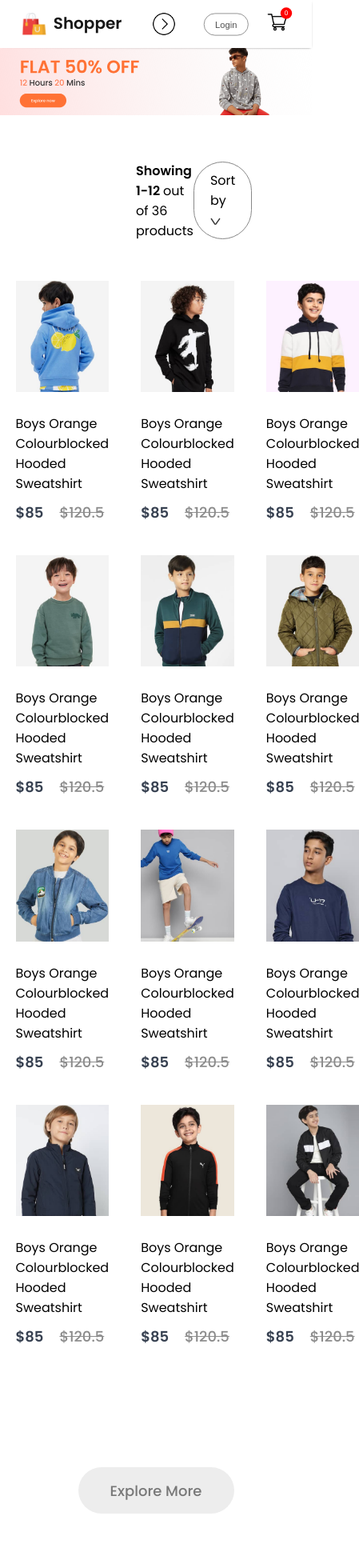
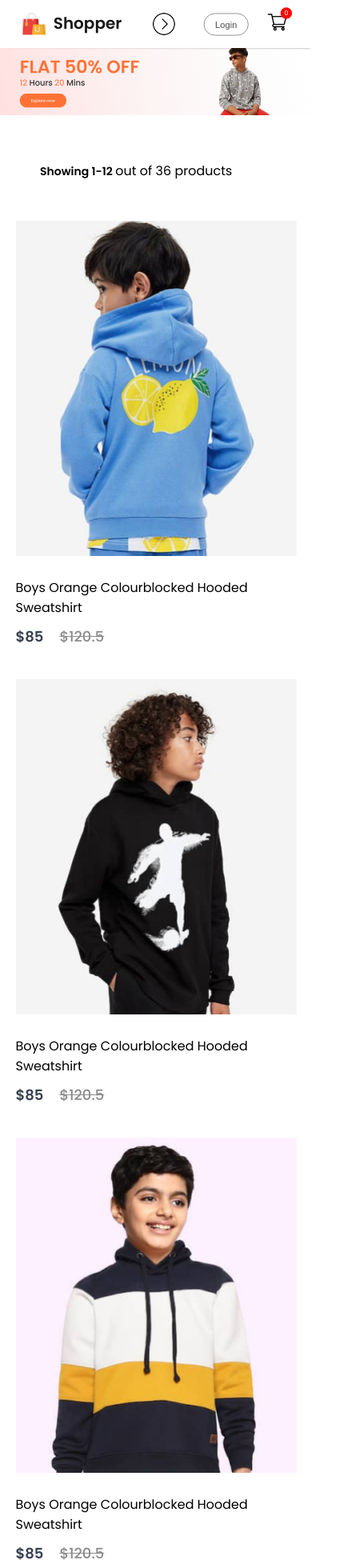
Before and after one commit to pawanrajora143/E-commerce-project, a React (Create React App) app: page /kids in a window 390 px wide. Shown: the top 1960 px of the page at 80% size, 449 px wide, since content can reach past the window. Built offline with nearby package versions, Linux system fonts and the light colour scheme.

Commit message:
responsive other pages

```diff
--- a/src/Components/Footer/Footer.css
+++ b/src/Components/Footer/Footer.css
@@ -68,6 +68,15 @@
 }
 
 
+@media (max-width:768px){
+
+
+    .footer{
+        width: 100%;
+       padding: 50px 50px;
+    }
+    }
+
 
 @media(max-width:500px){
     .footer{
--- a/src/Components/Hero/Hero.css
+++ b/src/Components/Hero/Hero.css
@@ -69,6 +69,42 @@ font-weight: 500;
 
 
 
+@media (max-width:1100px){
+
+
+    .hero{
+       padding: 50px 50px;
+    }
+
+    .hero_left{
+        width: 60%;
+        /* background-color: #ff4141; */
+    }
+
+    .hero_left h2{
+        margin-bottom: 20px;
+    }
+
+
+    .hero_left p{
+        font-size: 40px;
+        line-height: 1.6em;
+    }
+
+    .hero-right {
+
+        width: 40%;
+    }
+    .hero-right img {
+        width:80%;
+    }
+
+
+
+    }
+
+
+
 
 
 
@@ -109,6 +145,45 @@ font-weight: 500;
     }
 
 }
+
+
+
+
+@media (max-width:768px){
+
+
+    .hero{
+       padding: 50px 50px;
+    }
+
+
+    }
+
+
+    @media (max-width:600px){
+
+
+        .hero{
+           flex-direction: column;
+           gap: 50px;
+        }
+        .hero_left{
+            width: 100%;
+            padding: 0px 0px 0px 0px;
+        }
+        .hero_right{
+            width: 100%;
+        }
+        .hero-right {
+            display: flex;
+            align-items: center;
+            justify-content: center;
+            width: 100%;
+        }
+
+
+        }
+
 
 
 @media(max-width: 500px){
--- a/src/Components/Navbar/Navbar.css
+++ b/src/Components/Navbar/Navbar.css
@@ -202,4 +202,15 @@
     .nav-login-cart{
         transform: scale(0.8);
     }
+
+    .nav-menu {
+        height: 100vh;
+        top: 50px;
+        flex-flow: column;
+        gap: 50px;
+        position: fixed;
+        /* top: 0;
+        left: 0; */
+        z-index: 99;
+    }
 }
--- a/src/Components/NewCollection/NewCollection.css
+++ b/src/Components/NewCollection/NewCollection.css
@@ -4,7 +4,7 @@
     flex-direction: column;
     align-items: center;
     padding: 50px 0px;
-    margin-bottom: 100px;
+    /* margin-bottom: 100px; */
     width: 100%;
 }
 
@@ -39,6 +39,19 @@
 }
 
 
+@media (max-width:768px){
+
+
+    .collections{
+        display: grid;
+        grid-template-columns: 1fr 1fr;
+        gap: 4%;
+        padding: 50px 50px 250px 50px;
+    }
+
+    }
+
+
 @media(max-width:500px){
     .collections{
         width: 100%;
@@ -46,7 +59,11 @@
         flex-direction: column;
         gap: 50px;
         margin-bottom: 0px;
+        padding-bottom: 0px;
+        padding: 50px 15px 50px 15px;
     }
+
+
 
 
 .new-collections{
--- a/src/Components/Offers/Offers.css
+++ b/src/Components/Offers/Offers.css
@@ -51,6 +51,29 @@
 
 
  }
+ .offers-right img{
+    width: 100%;
+
+
+ }
+
+
+
+
+ @media(max-width:1100px){
+
+   .offers{
+      width: 100%;
+      display: flex;
+      margin: auto;
+      padding: 0px 50px;
+      margin-bottom:0px;
+      background: linear-gradient(180deg, #fde1ff, #e1ffea22 60%);
+      margin-top: 50px;
+
+  }
+
+ }
 
 
  @media(max-width:992px){
@@ -68,6 +91,24 @@
 
 
  }
+
+
+ @media (max-width:768px){
+
+
+   .offers{
+      width: 100%;
+      display: flex;
+      margin: auto;
+      padding: 50px 50px;
+      margin-bottom:0px;
+      background: linear-gradient(180deg, #fde1ff, #e1ffea22 60%);
+      margin-top: 50px;
+
+  }
+
+
+   }
 
 
 
--- a/src/Components/Popular/Popular.css
+++ b/src/Components/Popular/Popular.css
@@ -36,6 +36,19 @@
 }
 
 
+
+@media (max-width:768px){
+
+
+.popular-item{
+    display: grid;
+    grid-template-columns: 1fr 1fr;
+}
+
+}
+
+
+
 @media (max-width:500px){
     .popular{
         width: 100%;
@@ -52,7 +65,7 @@
         width: 100%;
         flex-direction: column;
         gap: 50px;
-        padding: 0px 50px 50px 50px;
+        padding: 0px 0px 0px 0px;
     }
 
 
--- a/src/Pages/CSS/ShopCategory.css
+++ b/src/Pages/CSS/ShopCategory.css
@@ -60,3 +60,66 @@ color: #787878;
 font-size: 18px;
 font-weight: 500;
 }
+
+
+@media (max-width:500px){
+
+    .shop-category .shopcategory-banner{
+        width: 100%;
+        height: auto;
+    }
+
+    .shopcategory-indexSort {
+        display: flex;
+        margin: 0px 50px;
+        justify-content: space-between;
+        align-items: center;
+        margin-top: 50px;
+        margin-bottom: 50px;
+        gap: 50px;
+    }
+
+    .shopcategory-product {
+        display: grid;
+        grid-template-columns: 1fr;
+        gap: 40px;
+        width: 90%;
+        margin: auto;
+        margin-bottom: 50px;
+    }
+
+    .shopcategory-sort {
+        width: 60%;
+        padding: 10px 40px;
+        border-radius: 40px;
+        border: 1px solid #888888;
+        display: flex;
+        gap: 15px;
+        justify-content: center;
+        align-items: center;
+        font-size: 14px;
+        display: none;
+    }
+    .shopcategory-indexSort p span{
+        font-size: 14px;
+    }
+    .shopcategory-sort img{
+       width: 10px;
+       height: 10px;
+    }
+
+    .shopcategory-lodemore {
+        display: flex;
+        justify-content: center;
+        align-items: center;
+        width: 195px;
+        height: 58px;
+        border-radius: 75px;
+        margin: 50px auto;
+        background: #ededed;
+        color: #787878;
+        font-size: 18px;
+        font-weight: 500;
+    }
+
+}
```
